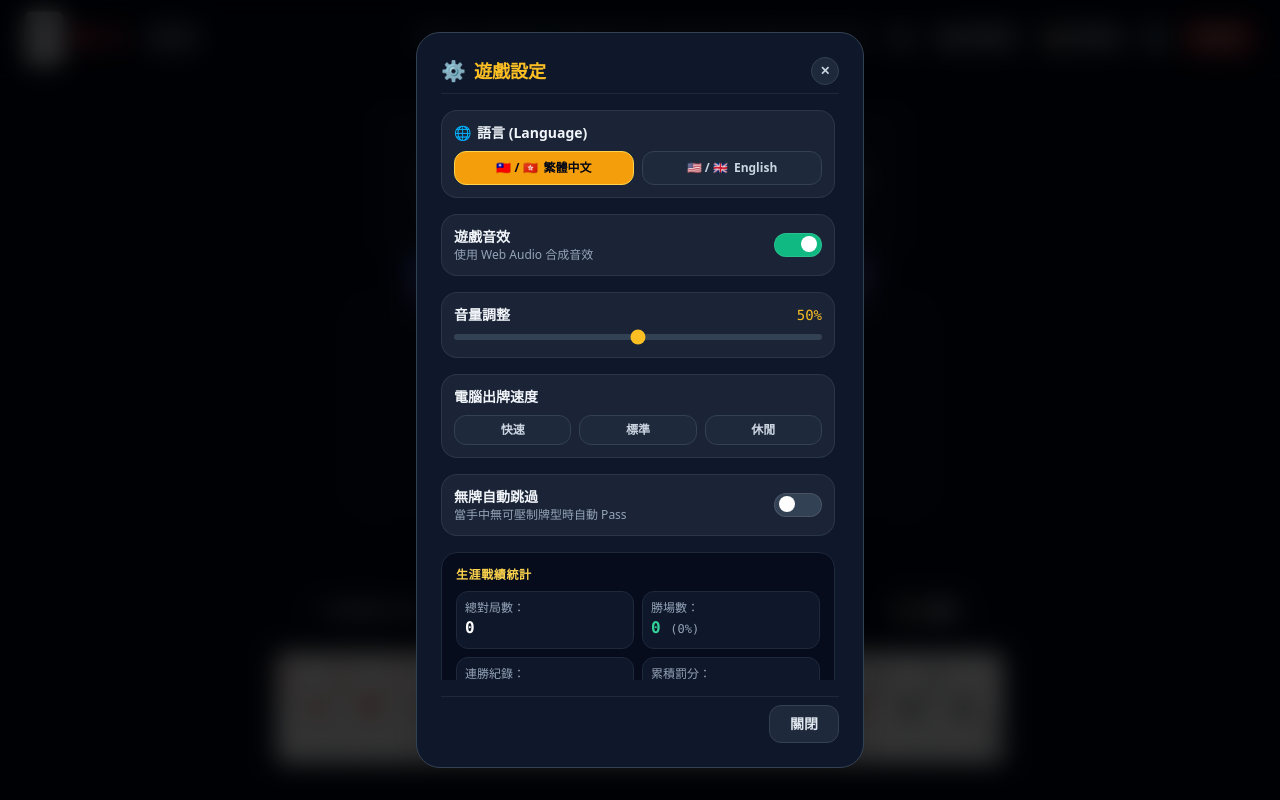
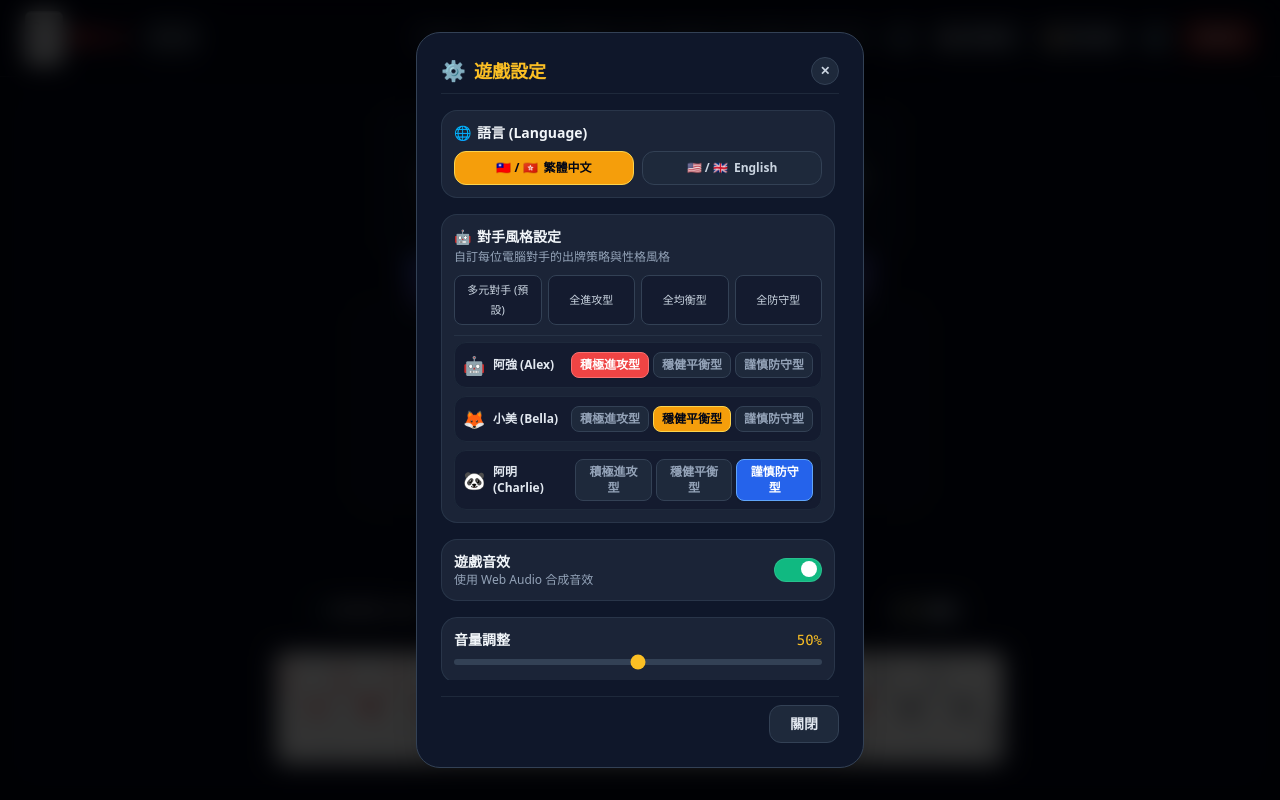
Before and after one commit to kennith/big2-app, a Vue app: page / in a window 1280 px wide. Both pictures are taken after a click on the button "⚙️". Built offline with nearby package versions, Linux system fonts and the light colour scheme.

Commit message:
feat: add opponent play styles customization in settings with quick presets and per-bot personality selection

```diff
--- a/src/App.vue
+++ b/src/App.vue
@@ -48,6 +48,7 @@ const {
   toggleSortMode,
   toggleLanguage,
   setLanguage,
+  setBotPersonality,
 } = useBigTwo();
 
 const showRulesModal = ref(false);
@@ -264,9 +265,11 @@ onBeforeUnmount(() => {
     <SettingsModal
       v-if="showSettingsModal"
       :settings="settings"
+      :players="players"
       :stats="stats"
       :t="t"
       @set-language="setLanguage"
+      @set-bot-personality="setBotPersonality"
       @close="showSettingsModal = false"
     />
 
--- a/src/components/SettingsModal.vue
+++ b/src/components/SettingsModal.vue
@@ -1,25 +1,48 @@
 <script setup lang="ts">
-import type { GameSettings } from '../engine/types';
+import { computed } from 'vue';
+import type { BotPersonality, GameSettings, Player } from '../engine/types';
 import type { Language, Translations } from '../i18n/translations';
 import type { PlayerStats } from '../services/storage';
 
 interface Props {
   settings: GameSettings;
+  players: Player[];
   stats: PlayerStats;
   t: Translations;
 }
 
-defineProps<Props>();
+const props = defineProps<Props>();
 
 const emit = defineEmits<{
   (e: 'close'): void;
   (e: 'setLanguage', lang: Language): void;
+  (e: 'setBotPersonality', botId: string, personality: BotPersonality): void;
 }>();
+
+const botPlayers = computed(() => props.players.filter((p) => !p.isHuman));
+
+function applyPreset(presetMap: Record<string, BotPersonality>) {
+  for (const [botId, personality] of Object.entries(presetMap)) {
+    emit('setBotPersonality', botId, personality);
+  }
+}
+
+function getPersonalityActiveClass(pType: BotPersonality): string {
+  switch (pType) {
+    case 'aggressive':
+      return 'bg-red-500 text-white border-red-400 font-bold shadow-sm';
+    case 'cautious':
+      return 'bg-blue-600 text-white border-blue-400 font-bold shadow-sm';
+    case 'balanced':
+    default:
+      return 'bg-amber-500 text-slate-950 border-amber-300 font-bold shadow-sm';
+  }
+}
 </script>
 
 <template>
   <div class="fixed inset-0 z-50 flex items-center justify-center p-2.5 sm:p-4 bg-black/80 backdrop-blur-md animate-fade-in">
-    <!-- Max height container locked to viewport with inner scrolling for iPhone SE compatibility -->
+    <!-- Max height container locked to viewport with inner scrolling for mobile compatibility -->
     <div class="w-full max-w-md max-h-[92dvh] bg-slate-900 border border-slate-700 rounded-3xl p-4 sm:p-6 shadow-2xl flex flex-col gap-3 sm:gap-4 text-slate-200 min-h-0">
       <!-- Modal Header (Fixed) -->
       <div class="flex items-center justify-between pb-2 border-b border-slate-800 flex-shrink-0">
@@ -68,6 +91,63 @@ const emit = defineEmits<{
               <span>🇺🇸 / 🇬🇧</span>
               <span>English</span>
             </button>
+          </div>
+        </div>
+
+        <!-- Opponent Play Styles / Personalities Section -->
+        <div class="p-2.5 sm:p-3 rounded-2xl bg-slate-800/80 border border-slate-700/60 space-y-2.5">
+          <div>
+            <div class="font-semibold text-slate-100 flex items-center gap-1.5">
+              <span>🤖</span>
+              <span>{{ t.opponentPlaystyles }}</span>
+            </div>
+            <div class="text-slate-400 text-xs mt-0.5">{{ t.opponentPlaystylesDesc }}</div>
+          </div>
+
+          <!-- Quick Presets -->
+          <div class="grid grid-cols-2 sm:grid-cols-4 gap-1.5">
+            <button
+              v-for="preset in [
+                { key: 'mixed', label: t.presetMixed, map: { 'bot-1': 'aggressive' as const, 'bot-2': 'balanced' as const, 'bot-3': 'cautious' as const } },
+                { key: 'aggressive', label: t.presetAllAggressive, map: { 'bot-1': 'aggressive' as const, 'bot-2': 'aggressive' as const, 'bot-3': 'aggressive' as const } },
+                { key: 'balanced', label: t.presetAllBalanced, map: { 'bot-1': 'balanced' as const, 'bot-2': 'balanced' as const, 'bot-3': 'balanced' as const } },
+                { key: 'cautious', label: t.presetAllCautious, map: { 'bot-1': 'cautious' as const, 'bot-2': 'cautious' as const, 'bot-3': 'cautious' as const } },
+              ]"
+              :key="preset.key"
+              @click="applyPreset(preset.map)"
+              class="py-1 px-1.5 rounded-lg border text-[10px] sm:text-[11px] font-medium transition text-center cursor-pointer bg-slate-900/60 hover:bg-slate-700 border-slate-700 text-slate-300 active:scale-95"
+            >
+              {{ preset.label }}
+            </button>
+          </div>
+
+          <!-- Individual Opponents Customization -->
+          <div class="space-y-2 pt-1.5 border-t border-slate-700/50">
+            <div
+              v-for="bot in botPlayers"
+              :key="bot.id"
+              class="flex flex-col sm:flex-row sm:items-center justify-between gap-1.5 p-2 rounded-xl bg-slate-900/60 border border-slate-800"
+            >
+              <div class="flex items-center gap-2">
+                <span class="text-lg">{{ bot.avatar }}</span>
+                <span class="font-bold text-xs text-slate-200">{{ bot.name }}</span>
+              </div>
+              <div class="grid grid-cols-3 gap-1">
+                <button
+                  v-for="pType in (['aggressive', 'balanced', 'cautious'] as const)"
+                  :key="pType"
+                  @click="emit('setBotPersonality', bot.id, pType)"
+                  class="py-1 px-2 rounded-lg border text-[10px] sm:text-xs font-bold transition flex items-center justify-center cursor-pointer active:scale-95"
+                  :class="
+                    (settings.botPersonalities?.[bot.id] || bot.personality) === pType
+                      ? getPersonalityActiveClass(pType)
+                      : 'bg-slate-800 text-slate-400 border-slate-700 hover:bg-slate-700'
+                  "
+                >
+                  {{ t.personalities[pType] }}
+                </button>
+              </div>
+            </div>
           </div>
         </div>
 
--- a/src/composables/useBigTwo.ts
+++ b/src/composables/useBigTwo.ts
@@ -12,6 +12,7 @@ import {
 } from '../engine/deck';
 import { calculateRoundScores, validatePlay } from '../engine/evaluator';
 import type {
+  BotPersonality,
   Card,
   GameHistoryEntry,
   GameSettings,
@@ -70,7 +71,7 @@ export function useBigTwo() {
       isHuman: false,
       hand: [],
       position: 'left',
-      personality: 'aggressive',
+      personality: settings.value.botPersonalities?.['bot-1'] || 'aggressive',
     },
     {
       id: 'bot-2',
@@ -79,7 +80,7 @@ export function useBigTwo() {
       isHuman: false,
       hand: [],
       position: 'top',
-      personality: 'balanced',
+      personality: settings.value.botPersonalities?.['bot-2'] || 'balanced',
     },
     {
       id: 'bot-3',
@@ -88,7 +89,7 @@ export function useBigTwo() {
       isHuman: false,
       hand: [],
       position: 'right',
-      personality: 'cautious',
+      personality: settings.value.botPersonalities?.['bot-3'] || 'cautious',
     },
   ]);
 
@@ -99,6 +100,32 @@ export function useBigTwo() {
     players.value[2].name = lang === 'zh-TW' ? '小美 (Bella)' : 'Bella';
     players.value[3].name = lang === 'zh-TW' ? '阿明 (Charlie)' : 'Charlie';
   });
+
+  // Sync bot personalities from settings
+  watch(
+    () => settings.value.botPersonalities,
+    (newPersonalities) => {
+      if (newPersonalities) {
+        players.value.forEach((p) => {
+          if (newPersonalities[p.id]) {
+            p.personality = newPersonalities[p.id];
+          }
+        });
+      }
+    },
+    { deep: true }
+  );
+
+  function setBotPersonality(botId: string, personality: BotPersonality) {
+    settings.value.botPersonalities = {
+      ...settings.value.botPersonalities,
+      [botId]: personality,
+    };
+    const player = players.value.find((p) => p.id === botId);
+    if (player) {
+      player.personality = personality;
+    }
+  }
 
   const lastAction = ref<{
     playerIndex: number;
@@ -656,6 +683,7 @@ export function useBigTwo() {
     toggleSortMode,
     toggleLanguage,
     setLanguage,
+    setBotPersonality,
     sortHumanHand,
   };
 }
--- a/src/engine/types.ts
+++ b/src/engine/types.ts
@@ -55,6 +55,7 @@ export interface GameSettings {
   gameSpeedMs: number; // Bot delay in ms (e.g. 800ms)
   autoPass: boolean; // Auto pass when human has no valid moves
   sortMode: 'rank' | 'suit' | 'combo';
+  botPersonalities: Record<string, BotPersonality>;
 }
 
 export interface GameHistoryEntry {
--- a/src/i18n/translations.ts
+++ b/src/i18n/translations.ts
@@ -21,6 +21,12 @@ export interface Translations {
   relaxed: string;
   autoPass: string;
   autoPassDesc: string;
+  opponentPlaystyles: string;
+  opponentPlaystylesDesc: string;
+  presetAllAggressive: string;
+  presetAllBalanced: string;
+  presetAllCautious: string;
+  presetMixed: string;
   careerStats: string;
   roundsPlayed: string;
   roundsWon: string;
@@ -150,6 +156,12 @@ export const translations: Record<Language, Translations> = {
     relaxed: 'Relaxed',
     autoPass: 'Auto-Pass',
     autoPassDesc: 'Automatically pass if you have no playable moves',
+    opponentPlaystyles: 'Opponent Play Styles',
+    opponentPlaystylesDesc: 'Customize the strategy and personality of each AI player',
+    presetAllAggressive: 'All Aggressive',
+    presetAllBalanced: 'All Balanced',
+    presetAllCautious: 'All Cautious',
+    presetMixed: 'Mixed (Default)',
     careerStats: 'Match History Stats',
     roundsPlayed: 'Rounds Played:',
     roundsWon: 'Rounds Won:',
@@ -277,6 +289,12 @@ export const translations: Record<Language, Translations> = {
     relaxed: '休閒',
     autoPass: '無牌自動跳過',
     autoPassDesc: '當手中無可壓制牌型時自動 Pass',
+    opponentPlaystyles: '對手風格設定',
+    opponentPlaystylesDesc: '自訂每位電腦對手的出牌策略與性格風格',
+    presetAllAggressive: '全進攻型',
+    presetAllBalanced: '全均衡型',
+    presetAllCautious: '全防守型',
+    presetMixed: '多元對手 (預設)',
     careerStats: '生涯戰績統計',
     roundsPlayed: '總對局數：',
     roundsWon: '勝場數：',
--- a/src/services/storage.ts
+++ b/src/services/storage.ts
@@ -20,6 +20,11 @@ export const DEFAULT_SETTINGS: GameSettings = {
   gameSpeedMs: 700,
   autoPass: false,
   sortMode: 'rank',
+  botPersonalities: {
+    'bot-1': 'aggressive',
+    'bot-2': 'balanced',
+    'bot-3': 'cautious',
+  },
 };
 
 export const DEFAULT_STATS: PlayerStats = {
@@ -35,7 +40,15 @@ export function loadSettings(): GameSettings {
   try {
     const raw = localStorage.getItem(SETTINGS_KEY);
     if (raw) {
-      return { ...DEFAULT_SETTINGS, ...JSON.parse(raw) };
+      const parsed = JSON.parse(raw);
+      return {
+        ...DEFAULT_SETTINGS,
+        ...parsed,
+        botPersonalities: {
+          ...DEFAULT_SETTINGS.botPersonalities,
+          ...(parsed.botPersonalities || {}),
+        },
+      };
     }
   } catch (e) {
     console.warn('Failed to load settings from storage', e);
```
